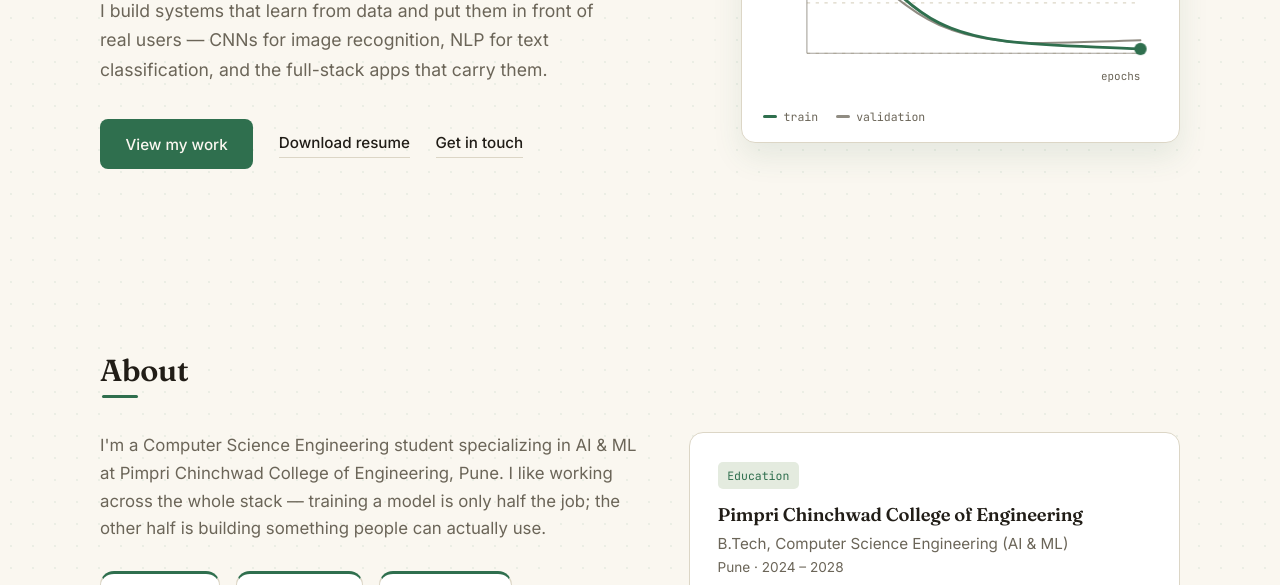
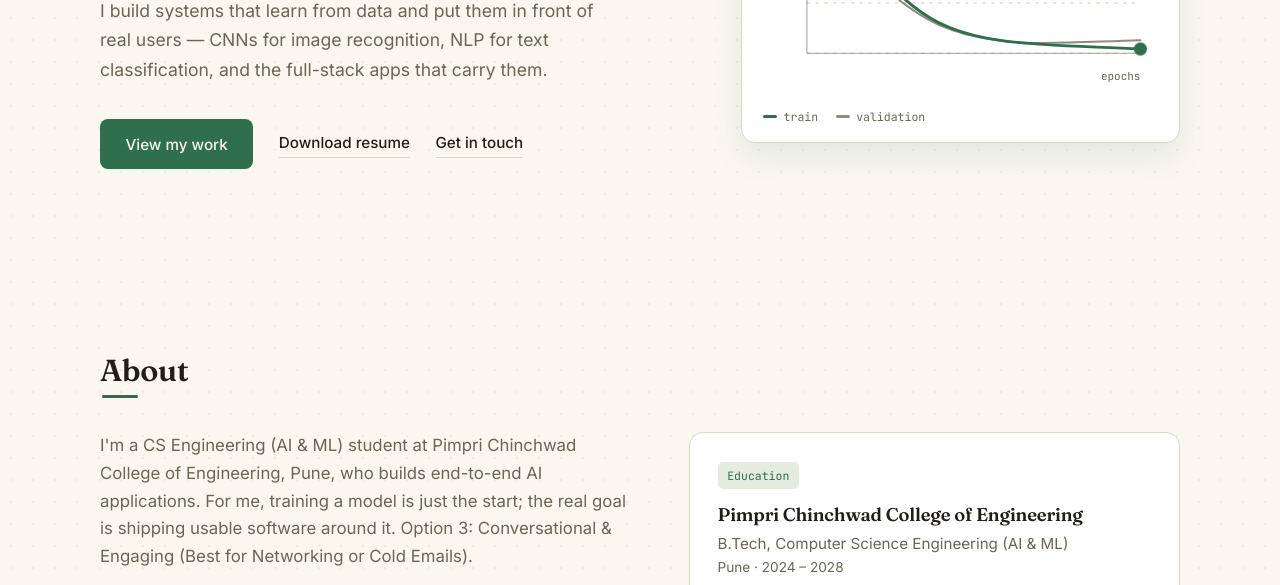
Before and after one commit to Tejaz-ai/Web-Portfolio-, a plain HTML site: page index.html in a window 1280 px wide. Shown: the part 367-952 px from the top of the page. Drawn offline with Linux system fonts and the light colour scheme.

Commit message:
Revise About section description for clarity
Updated the description in the About section to reflect a more concise and engaging summary of my background and goals.

```diff
--- a/index.html
+++ b/index.html
@@ -123,7 +123,8 @@
         <h2 class="section-title" id="about-title">About</h2>
         <div class="about-grid">
           <div class="about-text">
-            <p>I'm a Computer Science Engineering student specializing in AI &amp; ML at Pimpri Chinchwad College of Engineering, Pune. I like working across the whole stack — training a model is only half the job; the other half is building something people can actually use.</p>
+            <p>I'm a CS Engineering (AI & ML) student at Pimpri Chinchwad College of Engineering, Pune, who builds end-to-end AI applications. For me, training a model is just the start; the real goal is shipping usable software around it.
+Option 3: Conversational & Engaging (Best for Networking or Cold Emails).</p>
             <div class="stat-row">
               <div class="stat-badge">
                 <span class="stat-num" data-count="7.16">7.16</span>
```
